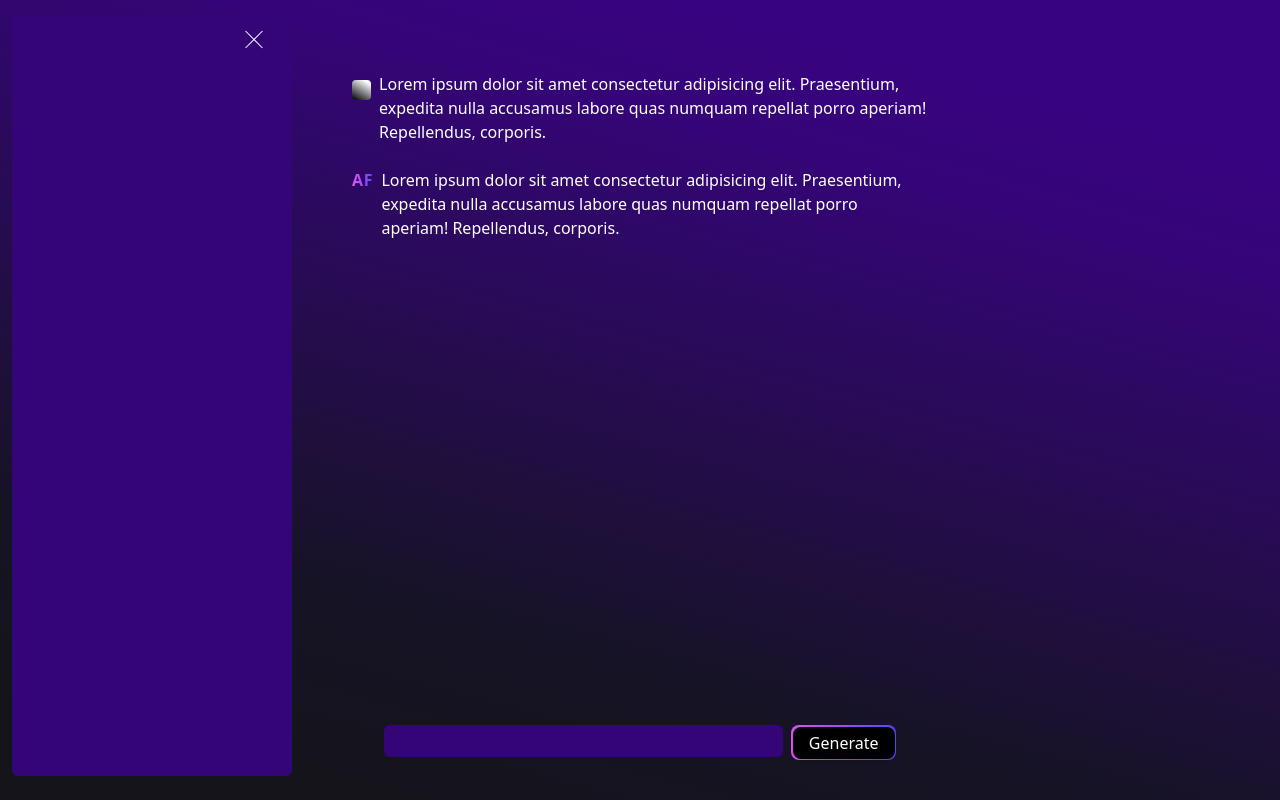
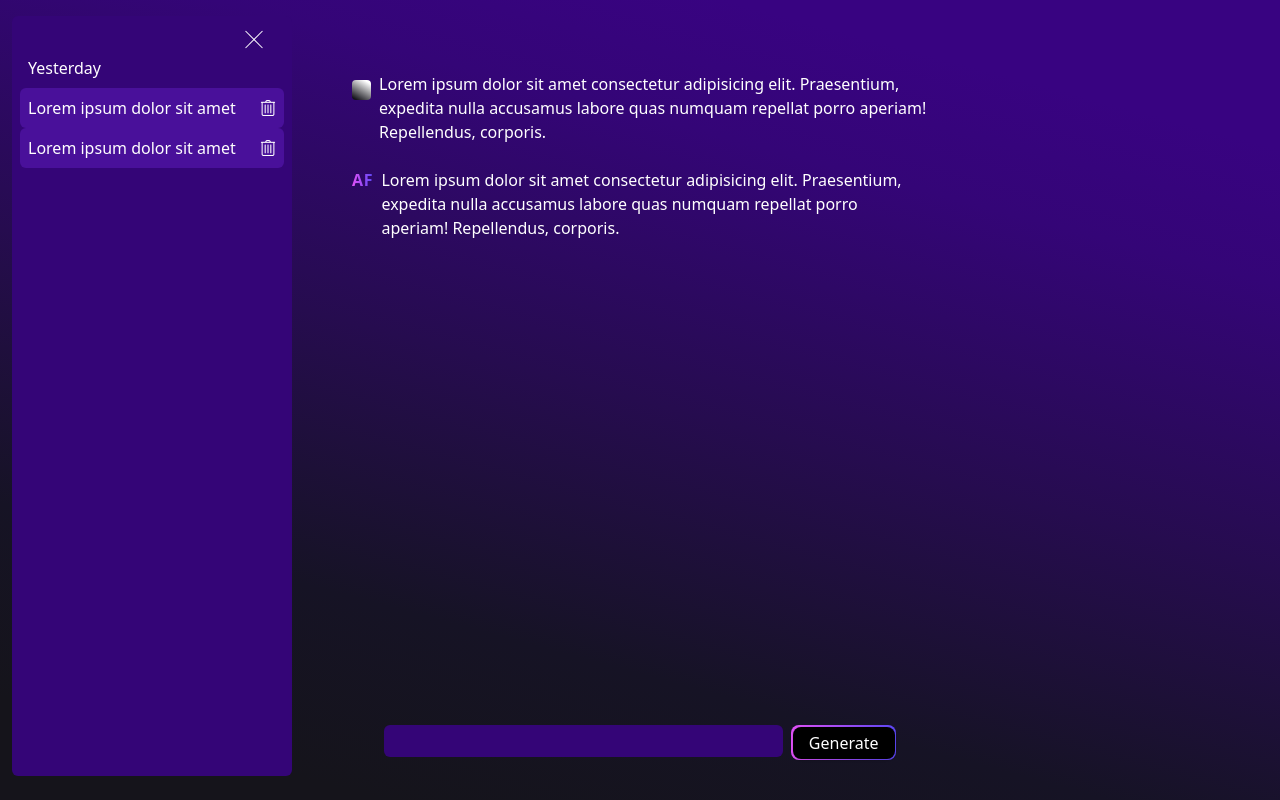
Before and after one commit to Hello-Utkarsh/Autoflow, a React (Vite) app in the folder frontend/: page /dashboard in a window 1280 px wide. Both pictures are taken after a click on the button 44 px from the left and 47 px from the top of the page. Built offline with nearby package versions, Linux system fonts and the light colour scheme; no server answers.

Commit message:
added chat history in dashboard

```diff
--- a/frontend/src/pages/Dashboard.tsx
+++ b/frontend/src/pages/Dashboard.tsx
@@ -4,11 +4,17 @@ import { useState } from 'react'
 
 function Dashboard() {
     const [open, setOpen] = useState(false)
+    const [selectedChat, selectChat] = useState("1")
 
     return (
         <div className='bg-[rgb(21,20,27)] min-h-screen bg-[linear-gradient(15deg,_rgba(21,20,27,1)_9%,_rgba(22,19,37,1)_26%,_rgba(38,12,79,1)_50%,_rgba(52,5,119,1)_75%,_rgba(56,3,129,1)_87%)] relative flex lg:px-3'>
             <div className='flex z-10 lg:mt-4 w-[60vw] sm:w-[45vw] md:w-[35vw] lg:w-[28vw] xl:w-[20rem] absolute'>
-                <motion.div initial={open ? 'hidden' : 'visible'} variants={{ hidden: { width: 0, opacity: 0 }, visible: { width: '100%', opacity: 1, transition: { duration: 0.5, delay: 0.2 } } }} animate={open ? 'visible' : 'hidden'} className='h-[100vh] bg-[#340577] rounded-md lg:h-[95vh]'>
+                <motion.div initial={open ? 'hidden' : 'visible'} variants={{ hidden: { width: 0, opacity: 0 }, visible: { width: '100%', opacity: 1, transition: { duration: 0.5, delay: 0.2 } } }} animate={open ? 'visible' : 'hidden'} className='h-[100vh] bg-[#340577] rounded-md lg:h-[95vh] py-10'>
+                    <motion.span variants={{ hidden: { opacity: 0, y: 10 }, visible: { opacity: 1, y: 0, transition: { delay: 0.7, duration: 0.4 } } }} animate={open ? 'visible' : 'hidden'} className='text-white font-medium mx-2 mb-8 flex flex-col'>
+                        <p className='px-2 mb-2'>Yesterday</p>
+                        <p id='1' className='px-2 h-fit py-2 items-center flex justify-between text-white font-normal cursor-pointer rounded-md' onClick={(e: any) => selectChat(e.target.id)} style={selectedChat == "1" ? { backgroundColor: "#49109a" } : undefined}>Lorem ipsum dolor sit amet <img className='h-4' src="trash.png" alt="" /></p>
+                        <p id='1' className='px-2 h-fit py-2 items-center flex justify-between text-white font-normal cursor-pointer rounded-md' onClick={(e: any) => selectChat(e.target.id)} style={selectedChat == "1" ? { backgroundColor: "#49109a" } : undefined}>Lorem ipsum dolor sit amet <img className='h-4' src="trash.png" alt="" /></p>
+                    </motion.span>
                 </motion.div>
                 <motion.span className='bg-transparent' variants={{ hidden: { x: 0, y: 5 }, visible: { x: -70, y: 5, transition: { delay: 0.2, duration: 0.5 } } }} initial={open ? 'hidden' : 'visible'} whileInView={open ? 'visible' : 'hidden'}>
                     <Button className='w-fit mx-1 my-2 bg-transparent hover:bg-transparent flex flex-col items-start leading-3 shadow-none relative' onClick={() => setOpen((prev) => !prev)}>
```
Also changed, not shown: frontend/public/trash.png (added).
